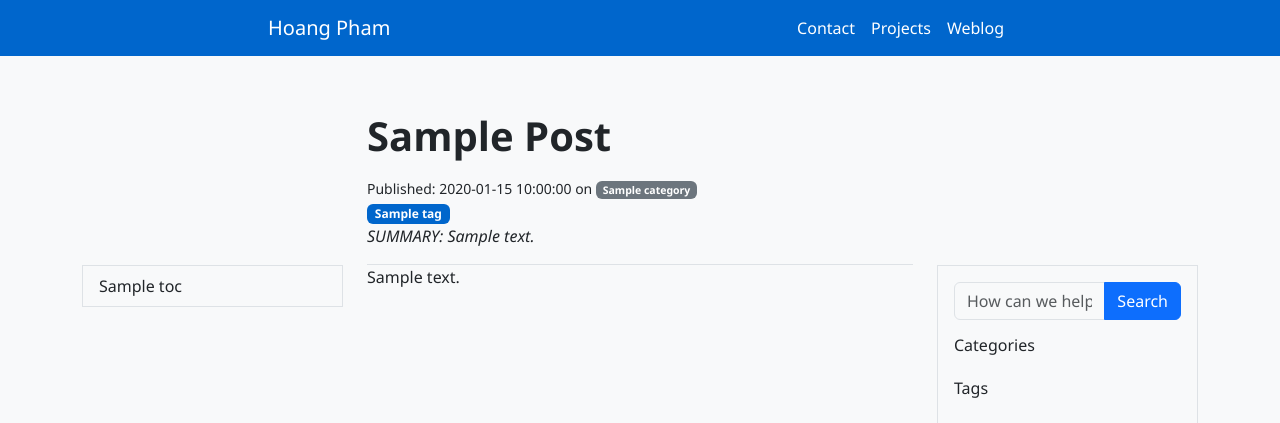
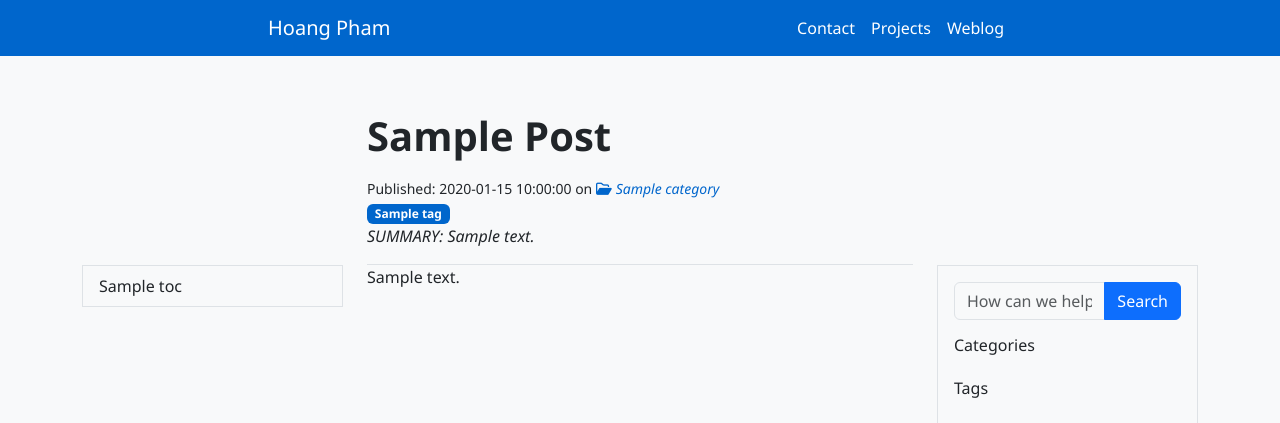
Before and after one commit to yacarthar/blog, a Python web app: template app/templates/post.html in a window 1280 px wide. Shown: the top 423 px of the page. Run offline with Jinja, Linux system fonts and the light colour scheme; the template is opened without the code that fills it: most values are stand-ins (such as "Sample title", 1, 10 or a date in 2020); some libraries are stand-ins or nearby versions.

Commit message:
feat: icon for category

```diff
--- a/app/templates/post.html
+++ b/app/templates/post.html
@@ -9,8 +9,13 @@ block content %}
         Published: {{post.date_created}} {% if post.category is not none%}
         <span
           >on
-          <span class="badge text-bg-secondary">{{post.category}}</span></span
-        >
+          <a
+            href="{{'/posts/category/' + post.category }}"
+            class="text-primary fst-italic text-decoration-none"
+          >
+            <i class="fa-regular fa-folder-open pe-1"></i>{{post.category}}
+          </a>
+        </span>
         {% endif%}</small
       >
       <div>
```
